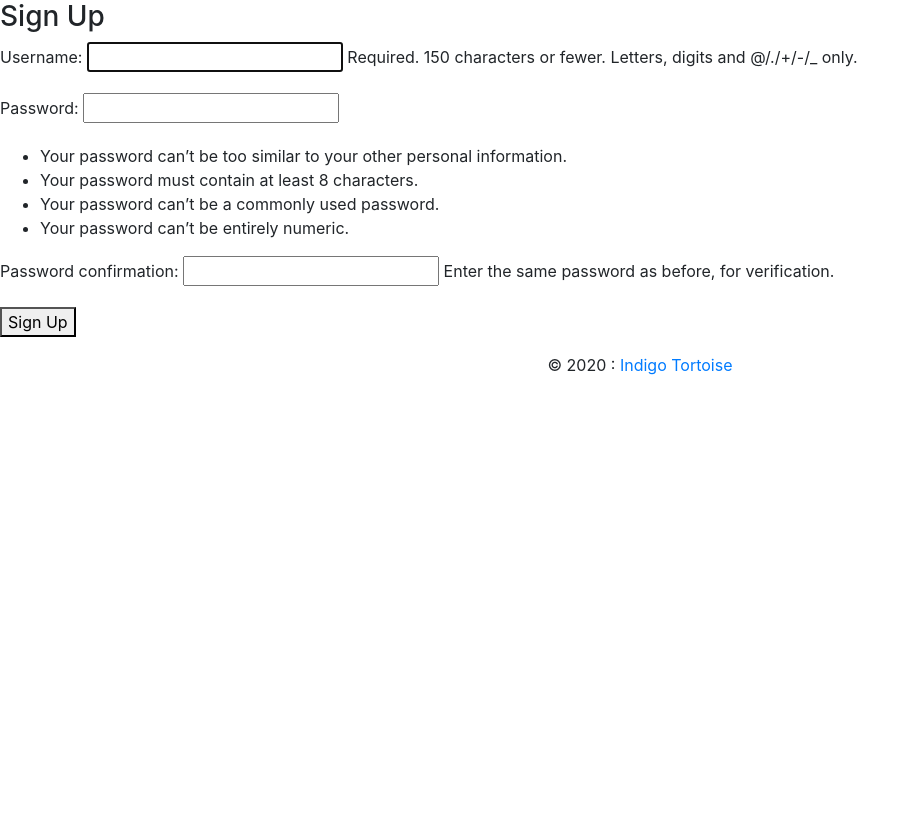
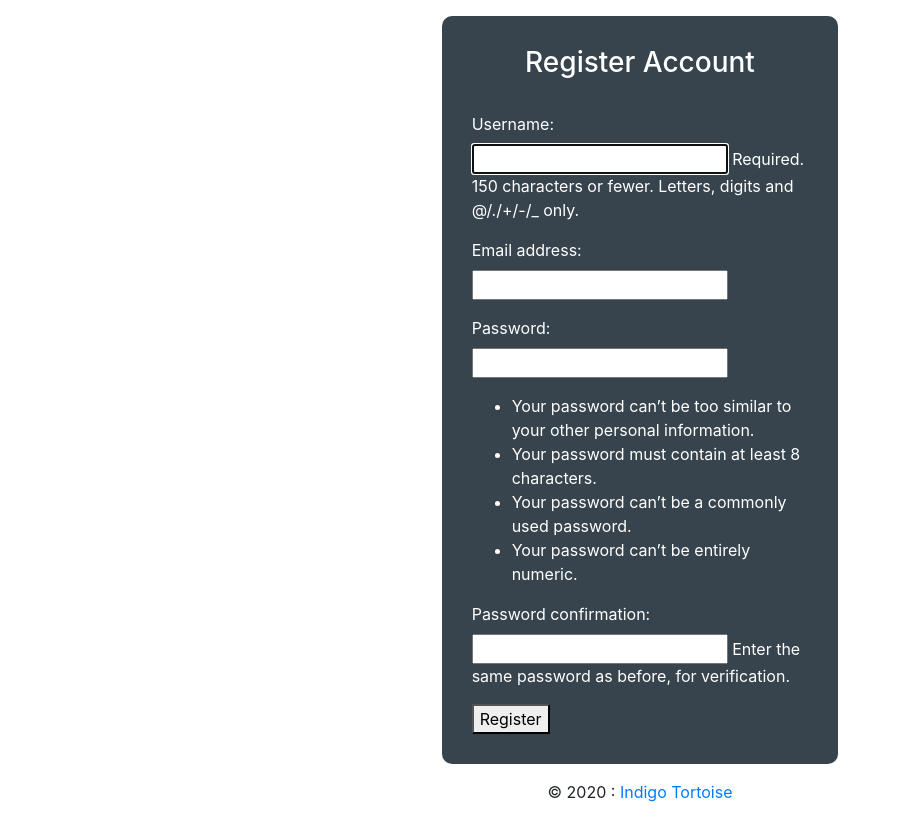
Before and after one commit to rpdieego/IndigoTortoise, a Django app: page /accounts/register/ in a window 1280 px wide. Shown: the part 56-876 px from the top of the page, without its empty margins (0-917 px from the left). Before the commit the page ends 431 px from the top, so only its background shows below. Run offline with Django 3.2, Linux system fonts and the light colour scheme; some libraries are stand-ins or nearby versions.

Commit message:
Login and Register Page enhanced

```diff
--- a/IndigoTortoise/IndigoTortoise/settings.py
+++ b/IndigoTortoise/IndigoTortoise/settings.py
@@ -28,8 +28,8 @@ DEBUG = True
 '''
 empty for tests on my personal computer / IP address of my production server
 '''
-#ALLOWED_HOSTS = []
-ALLOWED_HOSTS = ['18.228.222.100']
+ALLOWED_HOSTS = []
+#ALLOWED_HOSTS = ['18.228.222.100']
 
 
 # Application definition
--- /dev/null
+++ b/IndigoTortoise/accounts/forms.py
@@ -0,0 +1,9 @@
+from django.forms import ModelForm
+from django.contrib.auth.forms import UserCreationForm
+from django.contrib.auth.models import User
+from django import forms
+
+class CreateUserForm(UserCreationForm):
+    class Meta:
+        model = User
+        fields = ['username', 'email', 'password1', 'password2']
--- a/IndigoTortoise/accounts/templates/registration/register.html
+++ b/IndigoTortoise/accounts/templates/registration/register.html
@@ -2,13 +2,28 @@
 
 {% block body %}
 
-    <h3>Sign Up</h3>
+    <div class="container-fluid">
+        <div class="row"> <p> </p></div>
+        <div class="row">
+            <div class="col-md-4"></div>
+            <div class="col-md-4">
+                <div class="loginContainer">
+                    <h3>Register Account</h3><br>
+                    <form action="" method="post">
+                        {% csrf_token %}
+                            {{form.as_p}}
+                            <button> Register </button><br>
+                    </form>
+                    {{form.errors}}
+                </div>
+            </div>
+            <div class="col-md-4"></div>
 
-    <form action="" method="post">
-        {% csrf_token %}
-            {{form.as_p}}
-            <button> Sign Up </button>
-    </form>
+
+        </div>
+    </div>
+
+
 
 
 {% endblock %}
--- a/IndigoTortoise/accounts/views.py
+++ b/IndigoTortoise/accounts/views.py
@@ -1,13 +1,17 @@
 from django.shortcuts import render, redirect
 from django.contrib.auth.forms import UserCreationForm
+from django.contrib import messages
+from django.contrib.auth import authenticate, login, logout
+from django.contrib.auth.decorators import login_required
 
 # Create your views here.
+from .forms import CreateUserForm
 
 '''
 Accounts home page
 
 '''
-
+@login_required(login_url='login')
 def accounts_home(request):
     return render(request, 'accounts_index.html')
 
@@ -15,10 +19,12 @@ def accounts_home(request):
 
 def register(request):
     if request.method == "POST":
-        form = UserCreationForm(request.POST)
+        form = CreateUserForm(request.POST)
         if form.is_valid():
             form.save()
+            user=form.cleaned_data.get('username')
+            messages.success(request, 'Account successfully created for ' + user)
             return redirect('login')
     else:
-        form = UserCreationForm()
+        form = CreateUserForm()
     return render(request,'registration/register.html', {'form':form})
--- a/IndigoTortoise/static/style.css
+++ b/IndigoTortoise/static/style.css
@@ -1,11 +1,39 @@
 
 #socialMidiaIcons{
-    height: 150px;
-    width: 150px;
+    align-content: center;
+    text-align: center;
+    height: 100px;
+    width: 100px;
 }
 
 .socialMidiaCards{
     text-align: center;
-    image
+    align-items: center;
+    padding-left: 900px;
+    align-content: center;
+}
+
+#socialMidiaText{
+    text-align: center;
+}
+
+.loginContainer{
+    align-items: center;
+    padding: 30px;
+    height: fit-content;
+    width: fit-content;
+    background-color: rgb(55, 68, 77);
+    color: white;
+    border-radius: 10px;
+}
+
+.loginContainer h3{
+    text-align: center;
 
 }
+
+.loginContainer button{
+    text-align: center;
+    align-content: center;
+
+}
```
Also changed, not shown: IndigoTortoise/accounts/templates/registration/login.html (+20 -6 lines), IndigoTortoise/templates/about.html (+11 -3 lines), IndigoTortoise/db.sqlite3, 1 other file.
